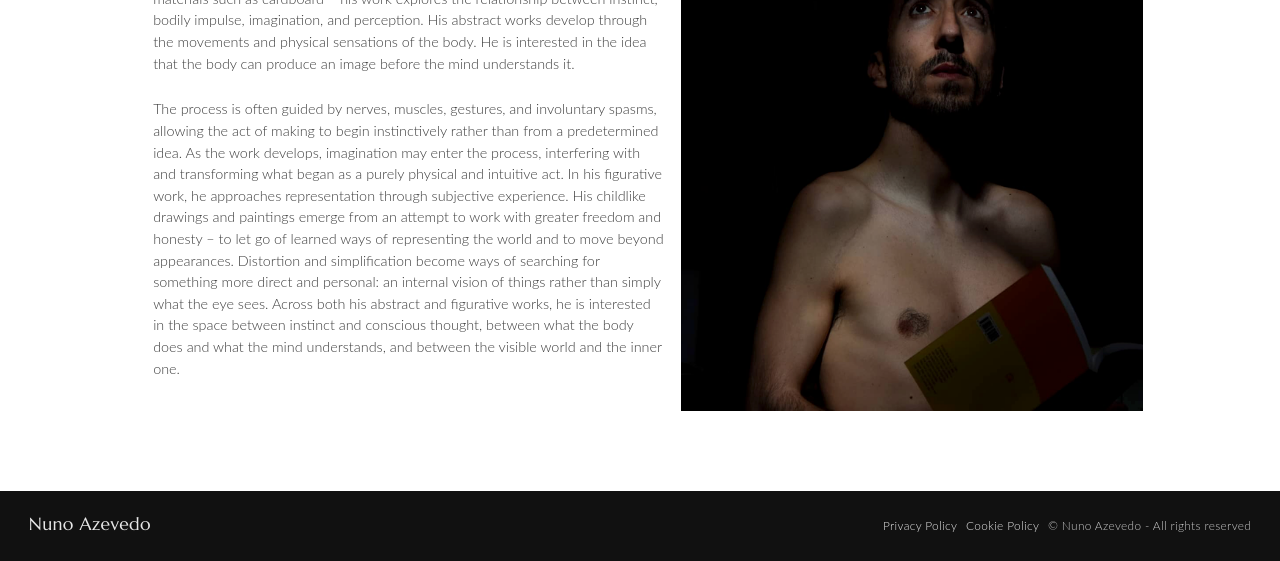
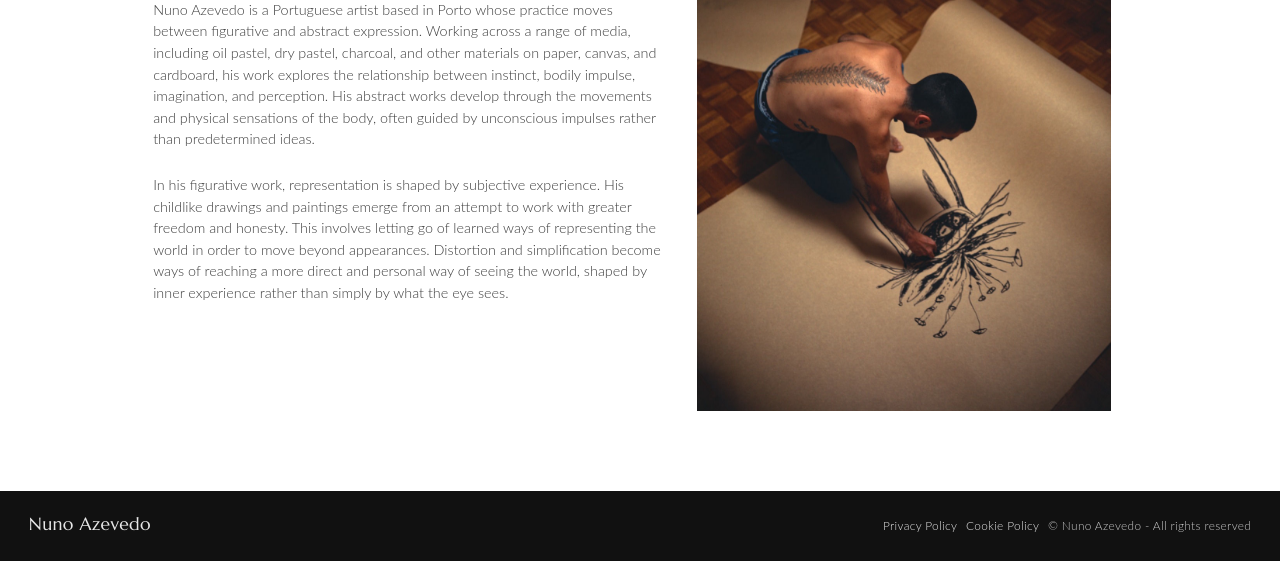
Before and after one commit to NIP0SAMURAI/NunoAzevedo, a plain HTML site: page about.html in a window 1280 px wide. Shown: the part 253-814 px from the top of the page. Drawn offline with Linux system fonts and the light colour scheme.

Commit message:
Update about page portrait and copy
Co-authored-by: Copilot <223556219+Copilot@users.noreply.github.com>

```diff
--- a/about.html
+++ b/about.html
@@ -25,7 +25,7 @@
     <meta property="og:site_name" content="Nuno Azevedo" />
     <meta
       property="og:image"
-      content="https://www.nunoazevedo.eu/images/Nuno-about.png"
+      content="https://www.nunoazevedo.eu/images/Nuno-about.jpg"
     />
     <meta property="og:image:alt" content="Portrait of artist Nuno Azevedo" />
     <meta name="twitter:card" content="summary_large_image" />
@@ -36,7 +36,7 @@
     />
     <meta
       name="twitter:image"
-      content="https://www.nunoazevedo.eu/images/Nuno-about.png"
+      content="https://www.nunoazevedo.eu/images/Nuno-about.jpg"
     />
     <link rel="canonical" href="https://www.nunoazevedo.eu/about.html" />
     <link rel="stylesheet" href="style.css" />
@@ -71,37 +71,28 @@
             <p class="contact-page__intro">
               Nuno Azevedo is a Portuguese artist based in Porto whose practice
               moves between figurative and abstract expression. Working across a
-              range of media – including oil pastel, dry pastel, charcoal, and
-              acrylic, on paper, canvas, and other materials such as cardboard –
-              his work explores the relationship between instinct, bodily
-              impulse, imagination, and perception. His abstract works develop
-              through the movements and physical sensations of the body. He is
-              interested in the idea that the body can produce an image before
-              the mind understands it.
+              range of media, including oil pastel, dry pastel, charcoal, and
+              other materials on paper, canvas, and cardboard, his work explores
+              the relationship between instinct, bodily impulse, imagination,
+              and perception. His abstract works develop through the movements
+              and physical sensations of the body, often guided by unconscious
+              impulses rather than predetermined ideas.
             </p>
             <p class="contact-page__intro">
-              The process is often guided by nerves, muscles, gestures, and
-              involuntary spasms, allowing the act of making to begin
-              instinctively rather than from a predetermined idea. As the work
-              develops, imagination may enter the process, interfering with and
-              transforming what began as a purely physical and intuitive act. In
-              his figurative work, he approaches representation through
-              subjective experience. His childlike drawings and paintings emerge
-              from an attempt to work with greater freedom and honesty – to let
-              go of learned ways of representing the world and to move beyond
-              appearances. Distortion and simplification become ways of
-              searching for something more direct and personal: an internal
-              vision of things rather than simply what the eye sees. Across both
-              his abstract and figurative works, he is interested in the space
-              between instinct and conscious thought, between what the body does
-              and what the mind understands, and between the visible world and
-              the inner one.
+              In his figurative work, representation is shaped by subjective
+              experience. His childlike drawings and paintings emerge from an
+              attempt to work with greater freedom and honesty. This involves
+              letting go of learned ways of representing the world in order to
+              move beyond appearances. Distortion and simplification become ways
+              of reaching a more direct and personal way of seeing the world,
+              shaped by inner experience rather than simply by what the eye
+              sees.
             </p>
           </div>
 
           <div class="contact-page__image-wrap">
             <img
-              src="images/Nuno-about.png"
+              src="images/Nuno-about.jpg"
               alt="Portrait of artist Nuno Azevedo"
             />
           </div>
--- a/style.css
+++ b/style.css
@@ -436,13 +436,14 @@ a {
   position: relative;
   width: 100%;
   overflow: hidden;
-  padding-left: 1rem;
   padding-top: 1.5rem;
 }
 
 .contact-page__image-wrap img {
   width: 100%;
   height: min(70vh, 42rem);
+  padding-left: 2rem;
+  padding-right: 2rem;
   object-fit: cover;
   object-position: center;
   display: block;
```
Also changed, not shown: images/Nuno-about.jpg (added), 1 other file.
